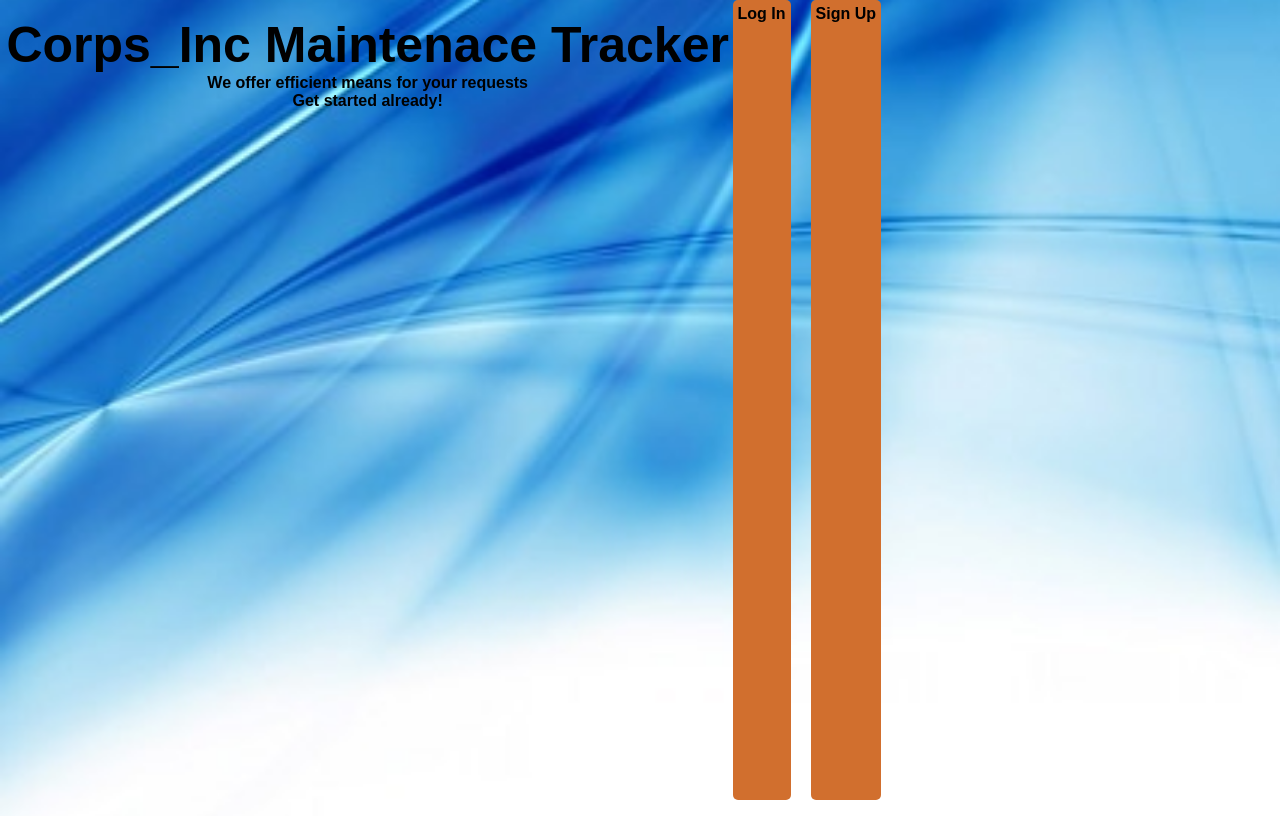
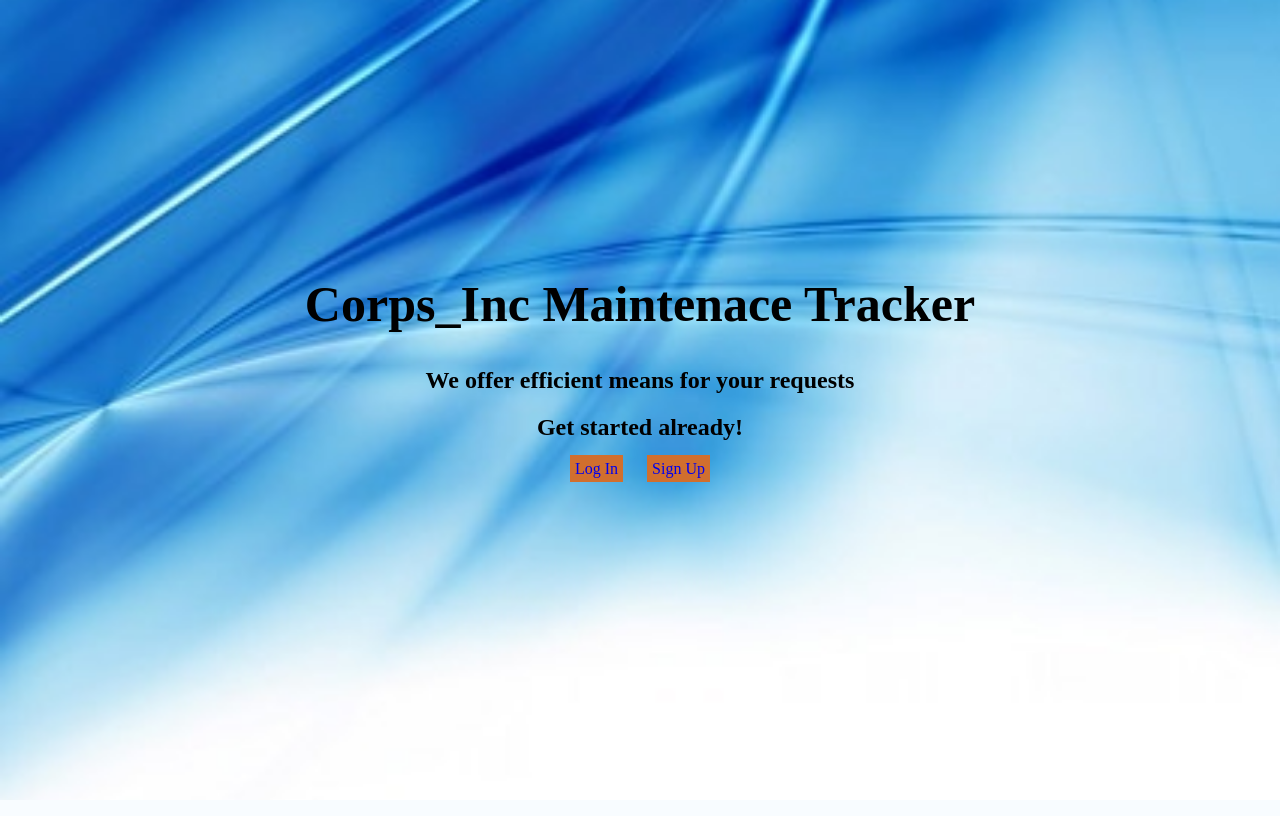
Before and after one commit to janetnim/Maintenance-Tracker-2, a PHP site: page /index.html in a window 1280 px wide. Run offline with PHP 8.4, Linux system fonts and the light colour scheme.

Commit message:
[feature]edit landing page

```diff
--- a/UI/templates/admin_homepage.html
+++ b/UI/templates/admin_homepage.html
@@ -39,7 +39,7 @@
 				<br>
 				<div id="search_req-form">
 						<input type="text" placeholder="Type Request Id here..." maxlength="50" id="search_bar">
-						<button type="submit" value="Search" id="submit" onclick="admin_search_req()">Search</button>
+						<button type="submit" value="Search" id="submit" onsubmit="filterRow()">Search</button>
 				</div>
 				<br>
 				<div id="filter_buttons">
@@ -50,7 +50,7 @@
 				<br><br>
 				<div id="admin_requests">
 					<div style="overflow-x:auto;">
-						<table border="1px solid black" align="center">
+						<table border="1px solid black" align="center" id="tab">
 							<thead>
 								<th>Request id</th>
 								<th>Request</th>
--- a/UI/templates/user.css
+++ b/UI/templates/user.css
@@ -46,6 +46,17 @@ h1{
 }
 .button{
 	background-color: #d16f2e;
+	text-decoration-line: none;
+	margin-left: 10px;
+	margin-right: 10px;
+	padding: 5px;
+}
+.company-home{
+	width: auto;
+}
+#index{
+	display: -webkit-box;
+	-webkit-box-flex: 1;
 }
 .form button{
 	text-transform: uppercase;
@@ -82,3 +93,11 @@ h1{
     text-decoration: none;
     color: black;
 }
+.page__wrapper {
+	display: flex;
+	justify-content: center;
+	align-items: center;
+	height: 90%;
+	padding: 0 20px;
+	text-align: center;
+}
--- a/index.html
+++ b/index.html
@@ -3,16 +3,17 @@
 <head>
 	<meta charset="utf-8">
 	<title>Corps_Inc</title>
-	<link rel="stylesheet" type="text/css" href="UI/templates/user_homepage.css">
 	<link rel="stylesheet" type="text/css" href="UI/templates/user.css">
 </head>
 <body background="blue_background.jpg">
-	<div class="Company-info">
-	<h1>Corps_Inc Maintenace Tracker</h1>
-	<h2>We offer efficient means for your requests</h2>
-	<h2>Get started already!</h2>
+	<div class="page__wrapper">
+		<div class="company-home">
+			<h1>Corps_Inc Maintenace Tracker</h1>
+			<h2>We offer efficient means for your requests</h2>
+			<h2>Get started already!</h2>
+			<a href="UI/templates/user_login.html" class="button" id="start_button">Log In</a>
+			<a href="UI/templates/user_signup.html" class="button" id="start_button">Sign Up</a>
+		</div>
 	</div>
-	<a href="UI/templates/user_login.html" class="button" id="cancel_button">Log In</a>
-	<a href="UI/templates/user_signup.html" class="button" id="cancel_button">Sign Up</a>
 </body>
 </html>
```
Also changed, not shown: UI/templates/login.js (+20 -24 lines).
